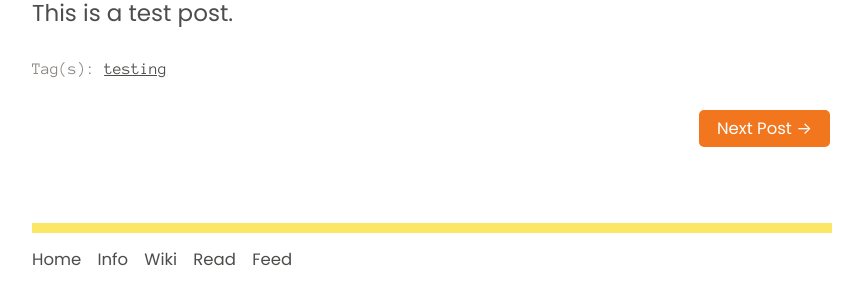
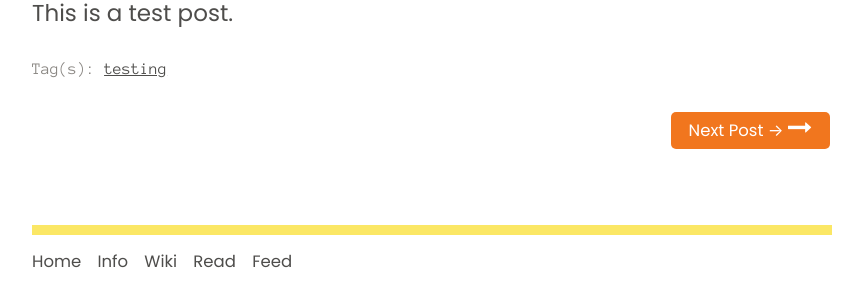
Before and after one commit to ajpwalser/ajpwalser.github.io, a Jekyll site: the page built from _posts/2019-08-06-test.md, in a window 1280 px wide. Shown: the part 347-654 px from the top of the page, without its empty margins (208-1071 px from the left). Built offline with Jekyll 4.4.1, drawn with Linux system fonts in a browser that asks for light colours; some web fonts are replaced.

Commit message:
Update post.html

```diff
--- a/_layouts/post.html
+++ b/_layouts/post.html
@@ -18,7 +18,7 @@ layout: default
       </p>
       <p>
          {% if page.next.url %}
-         <a href="{{page.next.url}}" title="Next Post">Next Post &rarr;</a>
+         <a href="{{page.next.url}}" title="Next Post">Next Post &rarr; <i class="fa fa-long-arrow-right" style="font-size:24px"></i></a>
          {% endif %}
       </p>
    </div>
```
